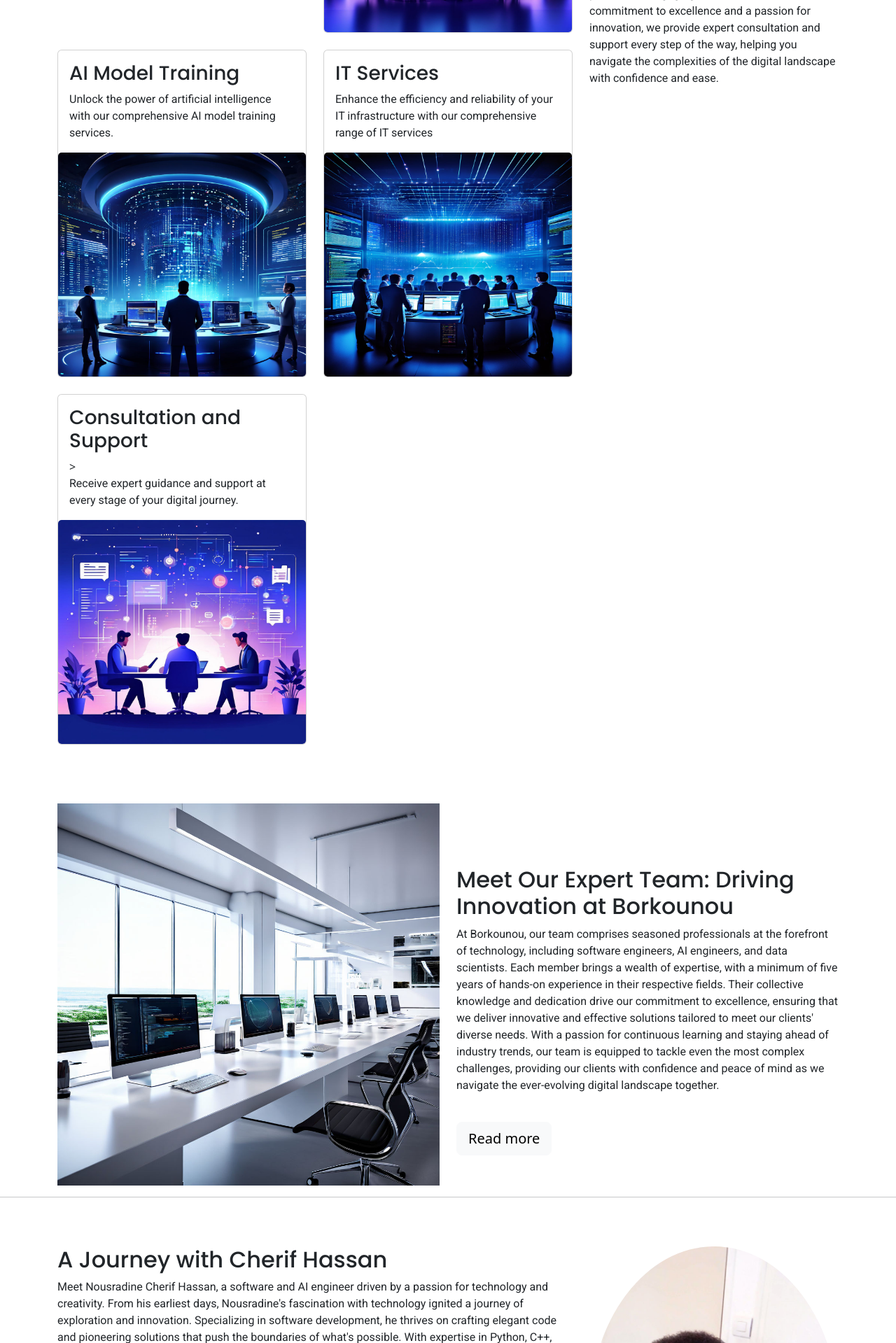
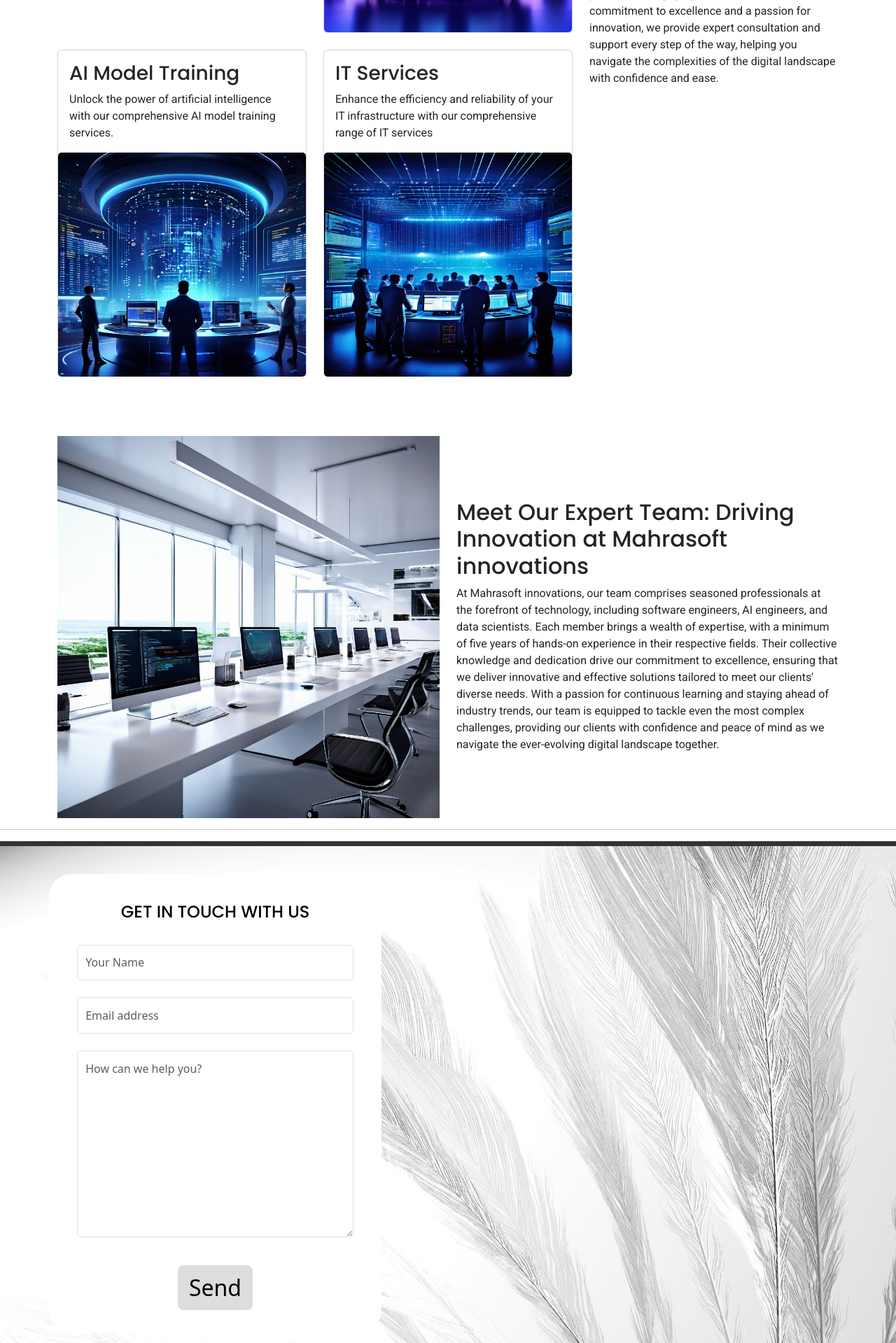
Before and after one commit to borkounou/Company_it_service, a FastAPI app: page / in a window 1280 px wide. Shown: the part 1470-3389 px from the top of the page at 70% size. Run offline with FastAPI, Linux system fonts and the light colour scheme; some web fonts are replaced.

Commit message:
added email section

```diff
--- a/Backend/app/static/css/style.css
+++ b/Backend/app/static/css/style.css
@@ -122,3 +122,41 @@ p{
 footer{
     padding: 40px;
 }
+
+
+
+.form-container{
+    background-color: white;
+    text-align: center;
+    align-items: center;
+    justify-content: center;
+    border-radius: 2rem;
+    padding: 1rem;
+}
+
+.form-container h4{
+    margin-bottom: 2rem;
+}
+
+
+.form-control{
+    padding: 0.8rem 0.7rem;
+
+}
+form{
+    background-color: #fff;
+    border-radius: 2rem;
+}
+
+.form-group{
+    margin:1.5rem;
+
+}
+
+.submit-button{
+
+    font-size: 2rem;
+    background: #DDDDDD;
+    border: 0;
+
+}
--- /dev/null
+++ b/Backend/app/static/js/email.js
@@ -0,0 +1,20 @@
+
+
+document.getElementById('emailForm').addEventListener('submit',function(event){
+    event.preventDefault();
+    let userEmail = document.getElementById('email').value;
+    let userName = document.getElementById('name').value;
+    let userMessage = document.getElementById('message').value;
+
+    Email.send({
+        SecureToken : "f99d9a5c-b8ab-42b2-b33b-80e64e285942",
+        To : 'cherifhassan1710@gmail.com',
+        From : 'visitor@borkounou.com',
+        Subject : "One customer send you a message",
+        Body : "Send by: " + userName + "<br>With an email: " + userEmail+"." + "<br>Message: " + userMessage
+    }).then(
+      message => alert(message)
+    );
+
+    this.reset();
+});
--- a/Backend/app/templates/about.html
+++ b/Backend/app/templates/about.html
@@ -12,11 +12,11 @@
 
             <div class="col-lg-6 col-md-6 col-sm-12 col-12">
                 <div class="info-right">
-                    <h2>Meet Our Expert Team: Driving Innovation at Borkounou</h2>
+                    <h2>Meet Our Expert Team: Driving Innovation at Mahrasoft innovations</h2>
                     <p>
-                        At Borkounou, our team comprises seasoned professionals at the forefront of technology, including software engineers, AI engineers, and data scientists. Each member brings a wealth of expertise, with a minimum of five years of hands-on experience in their respective fields. Their collective knowledge and dedication drive our commitment to excellence, ensuring that we deliver innovative and effective solutions tailored to meet our clients' diverse needs. With a passion for continuous learning and staying ahead of industry trends, our team is equipped to tackle even the most complex challenges, providing our clients with confidence and peace of mind as we navigate the ever-evolving digital landscape together.</p>
+                        At Mahrasoft innovations, our team comprises seasoned professionals at the forefront of technology, including software engineers, AI engineers, and data scientists. Each member brings a wealth of expertise, with a minimum of five years of hands-on experience in their respective fields. Their collective knowledge and dedication drive our commitment to excellence, ensuring that we deliver innovative and effective solutions tailored to meet our clients' diverse needs. With a passion for continuous learning and staying ahead of industry trends, our team is equipped to tackle even the most complex challenges, providing our clients with confidence and peace of mind as we navigate the ever-evolving digital landscape together.</p>
                     <br>
-                    <a href="" class="btn btn-light btn-lg"> Read more</a>
+                    <!-- <a href="" class="btn btn-light btn-lg"> Read more</a> -->
                 </div>
 
             </div>
@@ -27,7 +27,7 @@
 
 <hr>
 
-<section id="info2">
+<!-- <section id="info2">
     <div class="container">
         <div class="row">
             <div class="col-lg-8 col-md-8 col-sm-12 col-12">
@@ -50,4 +50,4 @@
             </div>
         </div>
     </div>
-</section>
+</section> -->
--- a/Backend/app/templates/base.html
+++ b/Backend/app/templates/base.html
@@ -4,7 +4,7 @@
     <meta charset="UTF-8">
     <meta name="viewport" content="width=device-width, initial-scale=1.0">
 
-    <title>Borkounou</title>
+    <title>Mahrasoft innovations</title>
 
     <link href="https://fonts.googleapis.com/css2?family=Whisper&display=swap" rel="stylesheet">
     <link href="https://fonts.googleapis.com/css?family=Poppins:300,400,500,600,700%7CRoboto%7CJosefin+Sans:100,300,400,500" rel="stylesheet" type="text/css">
@@ -33,6 +33,8 @@
 
     <script src="https://code.jquery.com/jquery-3.7.1.js" integrity="sha256-eKhayi8LEQwp4NKxN+CfCh+3qOVUtJn3QNZ0TciWLP4=" crossorigin="anonymous"></script>
     <script src="https://cdn.jsdelivr.net/npm/bootstrap@5.3.2/dist/js/bootstrap.min.js" integrity="sha384-BBtl+eGJRgqQAUMxJ7pMwbEyER4l1g+O15P+16Ep7Q9Q+zqX6gSbd85u4mG4QzX+" crossorigin="anonymous"></script>
+    <script src="https://smtpjs.com/v3/smtp.js"></script>
     <script src="../static/js/animation.js"></script>
+    <script src="../static/js/email.js"></script>
 </body>
 </html>
--- a/Backend/app/templates/footer.html
+++ b/Backend/app/templates/footer.html
@@ -1,5 +1,5 @@
 <footer>
     <p class="text-center">
-       Borkounou Copyright &copy; 2024
+        Mahrasoft innovations Copyright &copy; 2024
     </p>
 </footer>
--- a/Backend/app/templates/index.html
+++ b/Backend/app/templates/index.html
@@ -19,7 +19,7 @@
                 <div class="showcase-right">
                     <h1>Fast, Dynamic and Affordable Solutions </h1>
 
-                    <p>Welcome to Borkounou, where we specialize in fast, dynamic, and affordable solutions for web development, application creation, AI model training, and IT services. Whether you're just starting out or a seasoned professional, we streamline the process to help you thrive in the digital landscape. Our commitment to high-quality results at a fraction of the cost ensures that realizing your technological ambitions is both feasible and accessible to all. Join us in shaping the future of the digital world, one innovation at a time.</p>
+                    <p>Welcome to Mahrasoft innovations, where we specialize in fast, dynamic, and affordable solutions for web development, application creation, AI model training, and IT services. Whether you're just starting out or a seasoned professional, we streamline the process to help you thrive in the digital landscape. Our commitment to high-quality results at a fraction of the cost ensures that realizing your technological ambitions is both feasible and accessible to all. Join us in shaping the future of the digital world, one innovation at a time.</p>
 
                     <a href="#contact" class="btn btn-light btn-lg showcase-btn">Contact us</a>
                 </div>
@@ -31,7 +31,7 @@
 
 <section id="testimonial">
     <div class="container">
-        <p>Borkounou is driven by a passion for innovation and a dedication to surpassing expectations. We excel in web development, application creation, AI model training, IT services, and strategic consultation, consistently delivering tangible results</p>
+        <p>Mahrasoft innovations is driven by a passion for innovation and a dedication to surpassing expectations. We excel in web development, application creation, AI model training, IT services, and strategic consultation, consistently delivering tangible results</p>
     </div>
 </section>
 
@@ -43,27 +43,28 @@
 
     <div class="container">
         <div class="row">
-            <div class="col-lg-5 col-md-5 col-sm-12 col-12">
-                <form action="">
+            <div class="col-lg-5 col-md-5 col-sm-12 col-12 form-container">
+                <form action="" id="emailForm">
+
                     <div class="form-group">
-                        <label for="">Name: </label>
-                        <input type="text" class="form-control" name="" value="" placeholder="Enter Name">
+                        <h4>GET IN TOUCH WITH US</h4>
+                        <!-- <label for="">Name: </label> -->
+                        <input type="text" class="form-control" name="" value="" placeholder="Your Name" id="name" required>
 
                     </div>
 
                     <div class="form-group">
-                        <label for="">Email: </label>
-                        <input type="text" class="form-control" name="" value="" placeholder="Enter Email">
+                        <input type="text" class="form-control" name="" value="" placeholder="Email address" id="email" required>
 
                     </div>
 
                     <div class="form-group">
-                        <label for="">Message: </label>
-                        <textarea name="" id="" cols="30" rows="10" class="form-control" placeholder="Enter Message" name=""></textarea>
+
+                        <textarea name="" id="message" cols="30" rows="10" class="form-control" placeholder="How can we help you?" name="" required ></textarea>
 
 
                     </div>
-                    <button class="btn btn-lg btn-light my-3">Submit</button>
+                    <button class="btn btn-lg btn-light my-3 submit-button" type="submit">Send</button>
                 </form>
 
             </div>
--- a/Backend/app/templates/navbar.html
+++ b/Backend/app/templates/navbar.html
@@ -1,6 +1,6 @@
 <nav class="navbar fixed-top navbar-expand-lg bg-body-tertiary">
     <div class="container">
-      <a class="navbar-brand" href="#showcase">Borkounou</a>
+      <a class="navbar-brand" href="#showcase">Mahrasoft</a>
       <button class="navbar-toggler" type="button" data-bs-toggle="collapse" data-bs-target="#navbarSupportedContent" aria-controls="navbarSupportedContent" aria-expanded="false" aria-label="Toggle navigation">
         <span class="navbar-toggler-icon"></span>
       </button>
--- a/Backend/app/templates/services.html
+++ b/Backend/app/templates/services.html
@@ -67,23 +67,6 @@
 
                     </div>
 
-
-                    <div class="col-lg-6 col-md-6 col-sm-12 col-12">
-
-
-                            <div class="card">
-                                <div class="card-body">
-                                    <h3 class="card-title">Consultation and Support</h3>>
-
-
-                                    <p class="card-text">Receive expert guidance and support at every stage of your digital journey.</p>
-
-                                </div>
-                                <img src="/static/img/consult.jpeg" alt="" class="card-img">
-
-                            </div>
-
-                    </div>
                 </div>
 
             </div>
```
